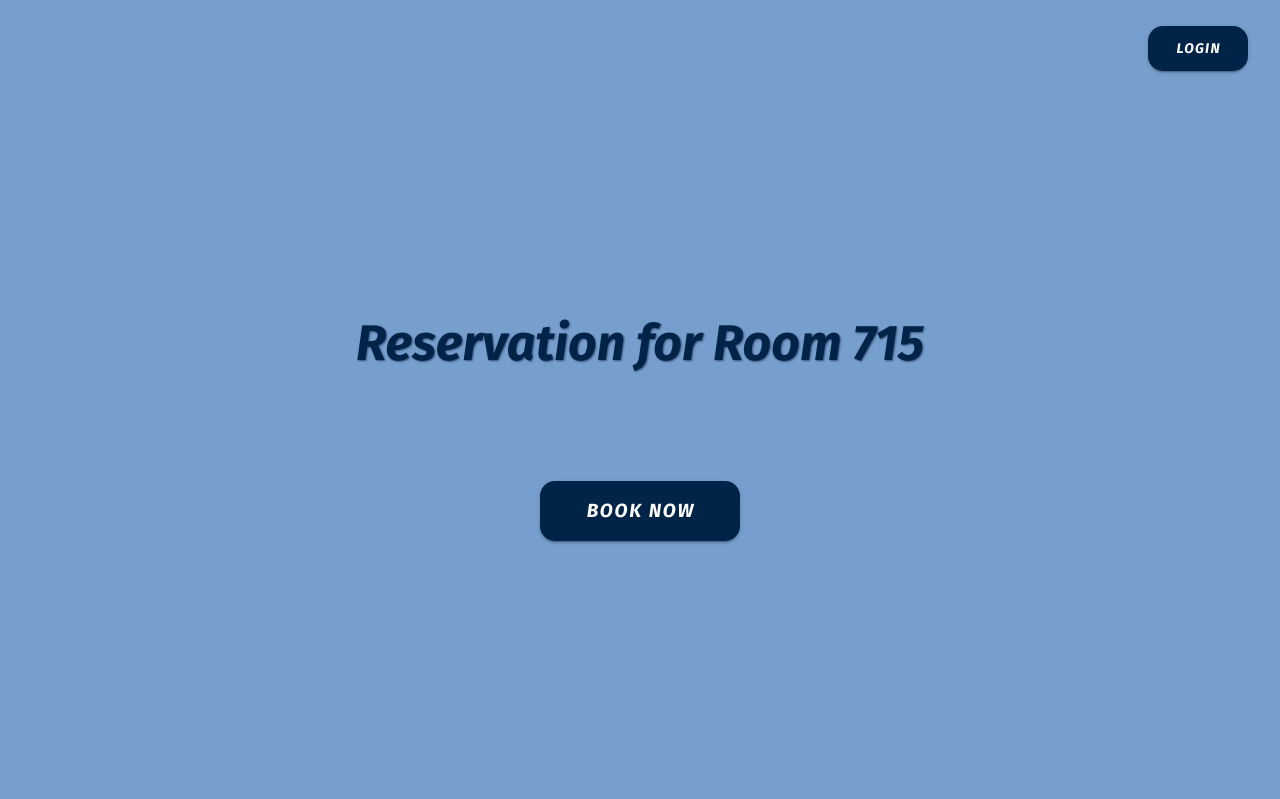
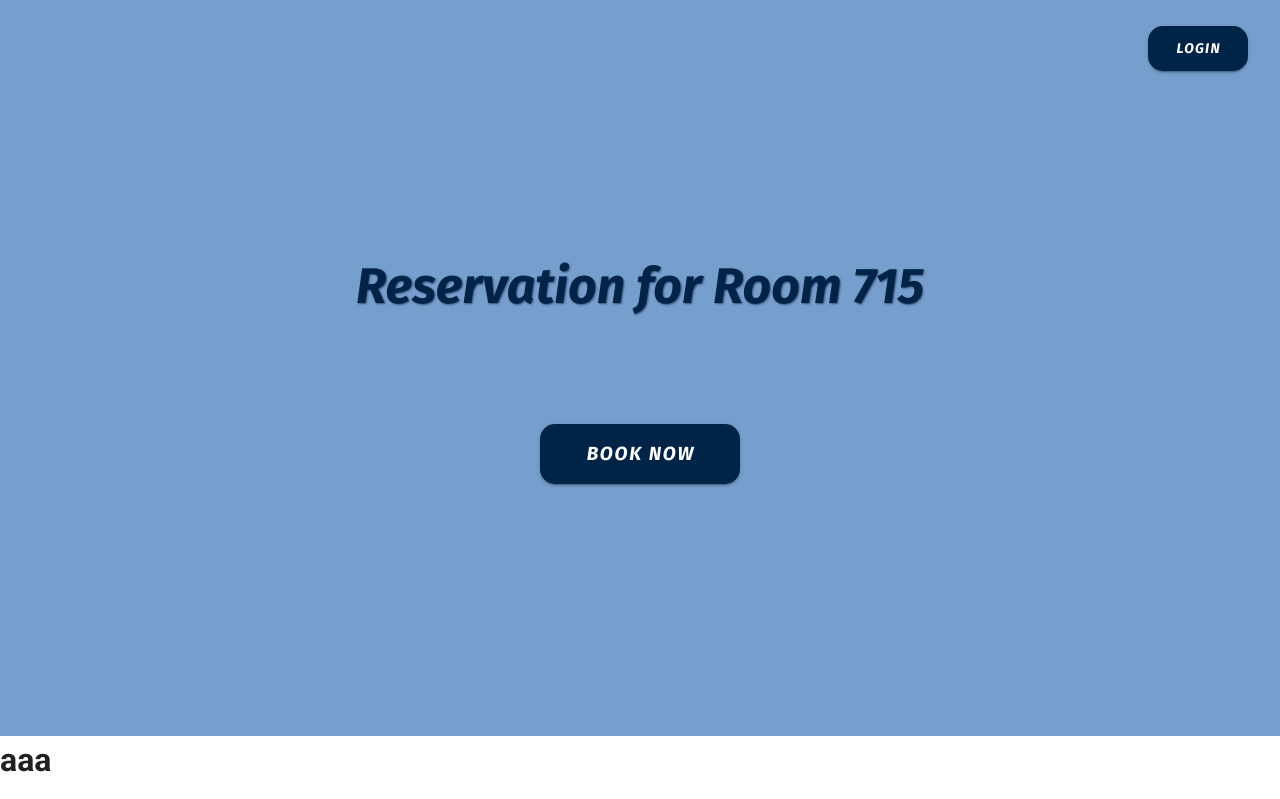
Before and after one commit to TeamLab/project-715, a Vue app in the folder 715job/: page / in a window 1280 px wide. Shown: the top 799 px of the page. Built offline with nearby package versions, Linux system fonts and the light colour scheme.

Commit message:
feat : main page vh

```diff
--- a/715job/src/components/MainFloorPlan.vue
+++ b/715job/src/components/MainFloorPlan.vue
@@ -5,7 +5,7 @@
     </v-col>
     <v-col>
       <div class="aa">
-        aa
+        aaaa
       </div>
     </v-col>
   </v-col>
--- a/715job/src/components/MainPage.vue
+++ b/715job/src/components/MainPage.vue
@@ -41,7 +41,8 @@ export default {
 <style scoped>
 .main-page {
   width: 100%;
-  height: 754px;
+  /* height: 754px; */
+  height: 80vh;
   vertical-align: middle;
   display: flex;
   flex-direction: column;
--- a/715job/src/css/index.css
+++ b/715job/src/css/index.css
@@ -7,13 +7,15 @@
   position: absolute;
   background-color: #769fcd;
   width: 100%;
-  height: 850px;
+  /* height: 850px; */
+  height: calc(96px + 80vh);
   transition-duration: 0.5s;
 }
 .not-main-background {
   position: absolute;
   background-color: transparent;
   width: 100%;
-  height: 850px;
+  height: calc(96px + 80vh);
+  /* height: 850px; */
   transition-duration: 0.5s;
 }
```
